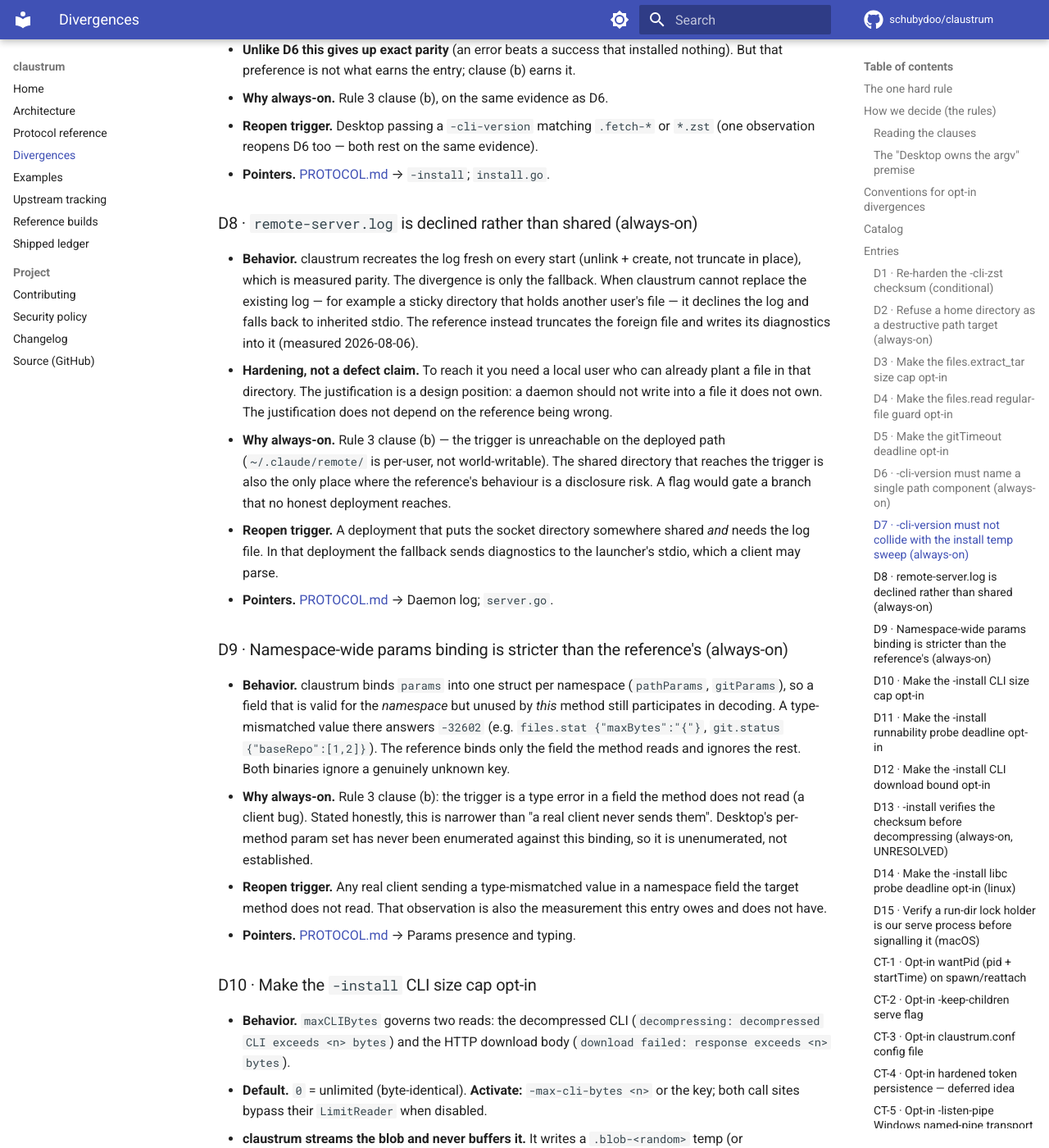
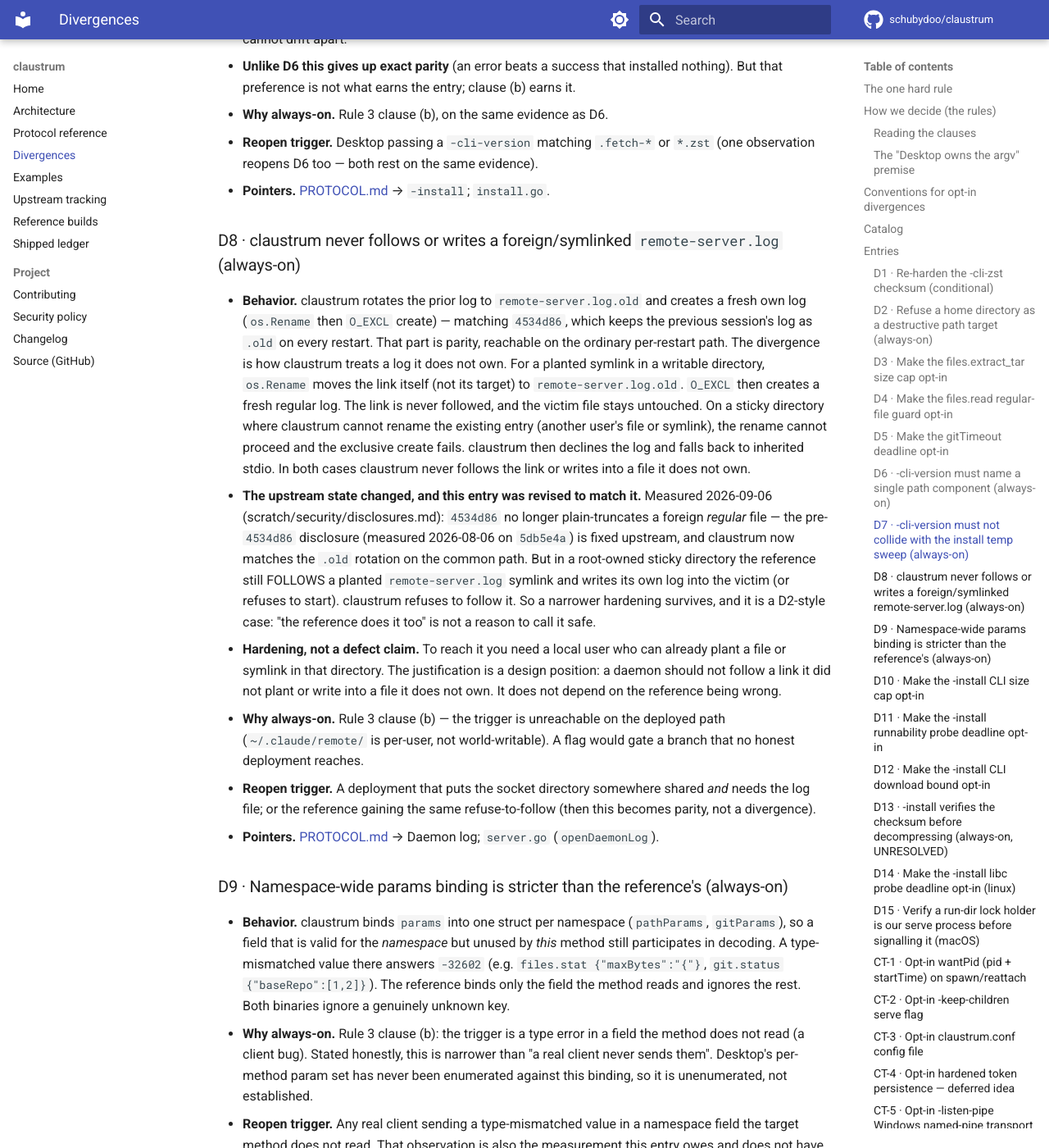
Before and after one commit to schubydoo/claustrum, an MkDocs documentation site: the page built from docs/DIVERGENCES.md, in a window 1280 px wide and 1400 px high, scrolled down 10160 px. Shown: the whole window at 82% size. Built offline with MkDocs 1.6.1 and Material for MkDocs 9.7.7, drawn with Linux system fonts in a browser that asks for light colours; comment, search, counter and statistics services are not loaded; some of the changed text lies outside the part shown.

Commit message:
fix(daemon): rotate remote-server.log to .old, keep refuse-to-follow (D8 revise) (#333)
The daemon unlinked the previous remote-server.log and created a fresh one. The
reference 4534d86 rotates it to remote-server.log.old on every restart (measured,
scratch/security/disclosures.md — reachable on the ordinary per-restart path), so
openDaemonLog now uses os.Rename(path, path+".old") instead of os.Remove. Parity
on the common path.

D8 revised, not retired. The pre-4534d86 disclosure (the reference plain-truncated
a foreign regular log and wrote into it) is fixed upstream — 4534d86 preserves the
foreign file as .old. But measured 2026-09-06: in a root-owned sticky directory the
reference still FOLLOWS a planted remote-server.log symlink and writes its log into
the victim, or refuses to start. claustrum never follows the link. For a symlink in
a writable dir, os.Rename moves the link itself (not its target) to .old and O_EXCL
creates a fresh regular log, so the victim is safe on the success path, not by
declining. Only when the rename cannot move the existing entry (a sticky directory
holding another user's file or symlink) does the create fail and claustrum decline
to inherited stdio. A narrower hardening survives (D2-style "the reference does it
too is not a reason to call it safe"), unreachable on the deployed per-user path.

- server.go: openDaemonLog rotate-to-.old + O_EXCL; comment separates the writable
  success path from the sticky decline path.
- docs: D8 entry + catalog row + PROTOCOL daemon-log section + UPSTREAM-TRACKING row,
  all corrected to describe both branches (rename-succeeds vs rename-fails).
- tests: TestOpenDaemonLogRotatesToOld moved to a portable (non-unix) file so the
  cross-platform os.Rename rotation is covered on Windows too; the symlink test stays
  unix-gated (needs os.Symlink). A mutant that O_TRUNCs without the rename truncates
  the victim.
- .gitignore: ignore remote-server.log.old (the rotation's new artifact name).

Co-authored-by: Schuby <12485317+schubydoo@users.noreply.github.com>
Co-authored-by: Claude Opus 4.8 (1M context) <noreply@anthropic.com>

```diff
--- a/docs/DIVERGENCES.md
+++ b/docs/DIVERGENCES.md
@@ -152,7 +152,7 @@ rather than repeating them in each entry:
 | [D5](#d5) | Deadline on every `git` invocation | off (`0`) | `-git-timeout` / key | rule 4 | opt-in kills an honest slow git |
 | [D6](#d6) | `-cli-version` must be a single path component | always-on | always-on | rule 3 clause (b) | Desktop passing a multi-component `-cli-version` |
 | [D7](#d7) | `-cli-version` must not collide with the temp sweep | always-on | always-on | rule 3 clause (b) | Desktop passing `.fetch-*` or `*.zst` |
-| [D8](#d8) | Decline (not share) a foreign-owned `remote-server.log` | always-on | always-on | rule 3 clause (b) — unreachable on the deployed path | a shared socket dir that also needs the log file |
+| [D8](#d8) | Never follow or write a foreign or symlinked `remote-server.log` | always-on | always-on | rule 3 clause (b) — unreachable on the deployed path | a shared socket dir that also needs the log file; or the reference adding the same refuse-to-follow |
 | [D9](#d9) | Namespace-wide params binding (type error in an unread field → `-32602`) | always-on | always-on | rule 3 clause (b) | a real client sending a type-mismatched unread namespace field |
 | [D10](#d10) | Cap `-install` CLI size (decompressed + download body) | off (`0`) | `-max-cli-bytes` / key | rule 4 (who-pays) | Desktop ceasing to treat a disk-full message as terminal |
 | [D11](#d11) | Deadline on the `<cli> --version` runnability probe | off (`0`) | `-cli-probe-timeout` / key | rule 4 | Desktop turning out not to parse `cliError` (retraction rider) |
@@ -392,27 +392,41 @@ operator-declinable. Only CT-2 and CT-5 carry a flag and a key.
   `*.zst` (one observation reopens D6 too — both rest on the same evidence).
 - **Pointers.** [PROTOCOL.md](PROTOCOL.md) → `-install`; `install.go`.
 
-### D8 · `remote-server.log` is declined rather than shared (always-on) { #d8 }
+### D8 · claustrum never follows or writes a foreign/symlinked `remote-server.log` (always-on) { #d8 }
 
-- **Behavior.** claustrum recreates the log fresh on every start (unlink + create,
-  not truncate in place), which is measured parity. The divergence is only the
-  fallback. When claustrum cannot replace the existing log — for example a sticky
-  directory that holds another user's file — it declines the log and falls back to
-  inherited stdio. The reference instead truncates the foreign file and writes its
-  diagnostics into it (measured 2026-08-06).
+- **Behavior.** claustrum rotates the prior log to `remote-server.log.old` and
+  creates a fresh own log (`os.Rename` then `O_EXCL` create) — matching `4534d86`,
+  which keeps the previous session's log as `.old` on every restart. That part is
+  parity, reachable on the ordinary per-restart path. The divergence is how
+  claustrum treats a log it does not own. For a planted symlink in a writable
+  directory, `os.Rename` moves the link itself (not its target) to
+  `remote-server.log.old`. `O_EXCL` then creates a fresh regular log. The link is
+  never followed, and the victim file stays untouched. On a sticky directory where
+  claustrum cannot rename the existing entry (another user's file or symlink), the
+  rename cannot proceed and the exclusive create fails. claustrum then declines the
+  log and falls back to inherited stdio. In both cases claustrum never follows the
+  link or writes into a file it does not own.
+- **The upstream state changed, and this entry was revised to match it.** Measured
+  2026-09-06 (scratch/security/disclosures.md): `4534d86` no longer plain-truncates
+  a foreign *regular* file — the pre-`4534d86` disclosure (measured 2026-08-06 on
+  `5db5e4a`) is fixed upstream, and claustrum now matches the `.old` rotation on the
+  common path. But in a root-owned sticky directory the reference still FOLLOWS a
+  planted `remote-server.log` symlink and writes its own log into the victim (or
+  refuses to start). claustrum refuses to follow it. So a narrower hardening
+  survives, and it is a D2-style case: "the reference does it too" is not a reason
+  to call it safe.
 - **Hardening, not a defect claim.** To reach it you need a local user who can
-  already plant a file in that directory. The justification is a design position: a
-  daemon should not write into a file it does not own. The justification does not
-  depend on the reference being wrong.
+  already plant a file or symlink in that directory. The justification is a design
+  position: a daemon should not follow a link it did not plant or write into a file
+  it does not own. It does not depend on the reference being wrong.
 - **Why always-on.** Rule 3 clause (b) — the trigger is unreachable on the
-  deployed path (`~/.claude/remote/` is per-user, not world-writable). The shared
-  directory that reaches the trigger is also the only place where the reference's
-  behaviour is a disclosure risk. A flag would gate a branch that no honest
-  deployment reaches.
+  deployed path (`~/.claude/remote/` is per-user, not world-writable). A flag would
+  gate a branch that no honest deployment reaches.
 - **Reopen trigger.** A deployment that puts the socket directory somewhere shared
-  *and* needs the log file. In that deployment the fallback sends diagnostics to
-  the launcher's stdio, which a client may parse.
-- **Pointers.** [PROTOCOL.md](PROTOCOL.md) → Daemon log; `server.go`.
+  *and* needs the log file; or the reference gaining the same refuse-to-follow (then
+  this becomes parity, not a divergence).
+- **Pointers.** [PROTOCOL.md](PROTOCOL.md) → Daemon log; `server.go`
+  (`openDaemonLog`).
 
 ### D9 · Namespace-wide params binding is stricter than the reference's (always-on) { #d9 }
 
--- a/docs/UPSTREAM-TRACKING.md
+++ b/docs/UPSTREAM-TRACKING.md
@@ -197,7 +197,7 @@ activated opt-in?**
 | D14 | Off (`0` = no deadline), **linux only** | No — install path | `ldd --version` libc probe deadline |
 | D2 | Always-on | Maybe, if a probe reaches the path (expected) | destructive-path home-dir refusal |
 | D6 / D7 | Always-on | Maybe, if a probe reaches the path (expected) | `-cli-version` single path component / temp-sweep collision |
-| D8 | Always-on | No — falls back to inherited stdio, not a frame | `remote-server.log` declined, not shared |
+| D8 | Always-on | No — falls back to inherited stdio, not a frame | foreign/symlinked `remote-server.log` not followed (`.old` rotation matched; refuse-to-follow kept) |
 | D9 | Always-on | Maybe — a type-mismatched namespace field is rejected | namespace-param binding vs. the reference's ignore |
 | D13 | Always-on (**unresolved** in DIVERGENCES.md) | No — install path | verify-before-decompress ordering |
 | CT-1 | Opt-in (`wantPid`) | **Yes**, when requested — adds `pid`/`startTime` | spawn/reattach reply extension |
```
Also changed, not shown: .changeset/d8-log-rotation.md (added, +5 -0 lines), docs/PROTOCOL.md (+15 -8 lines), 4 other files.
